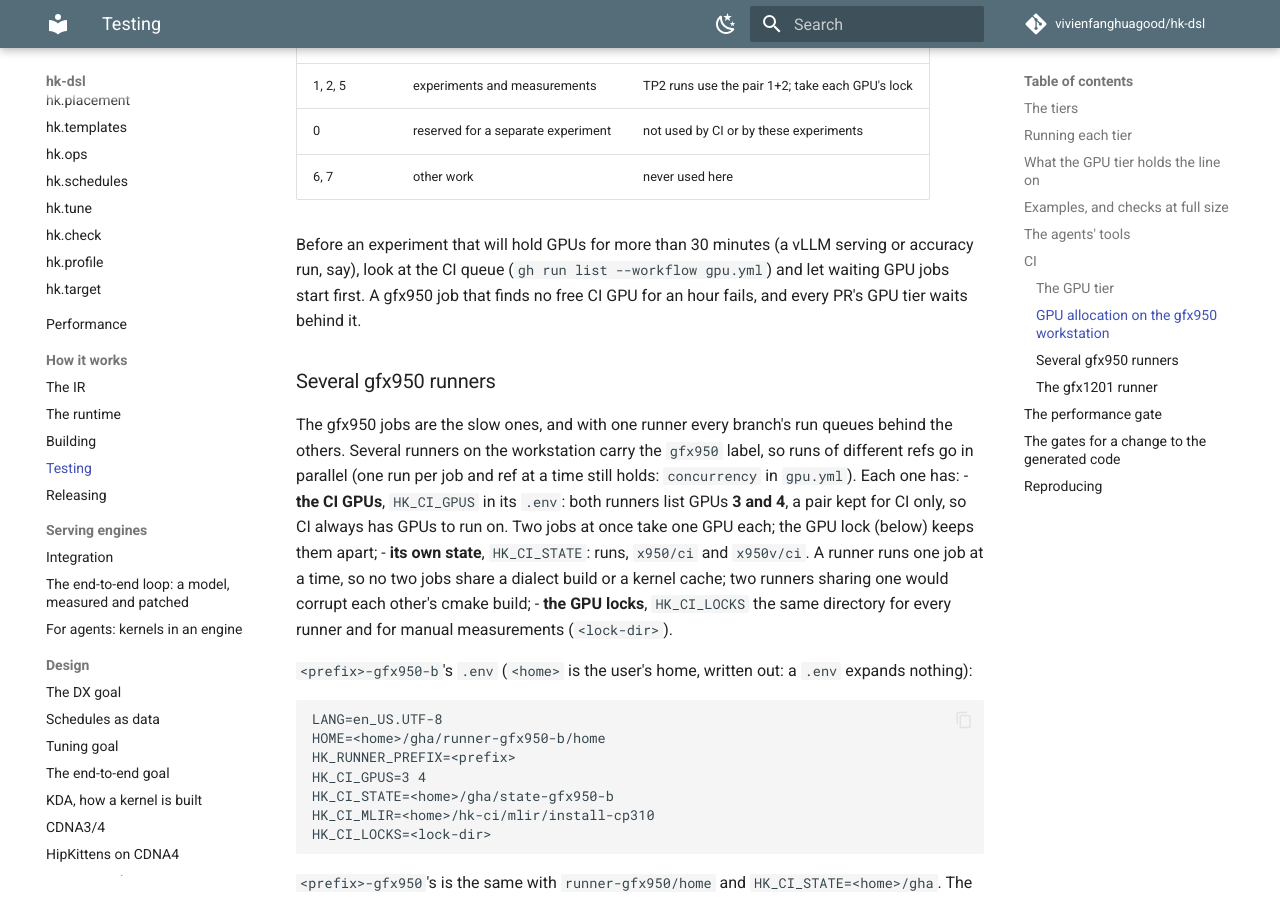
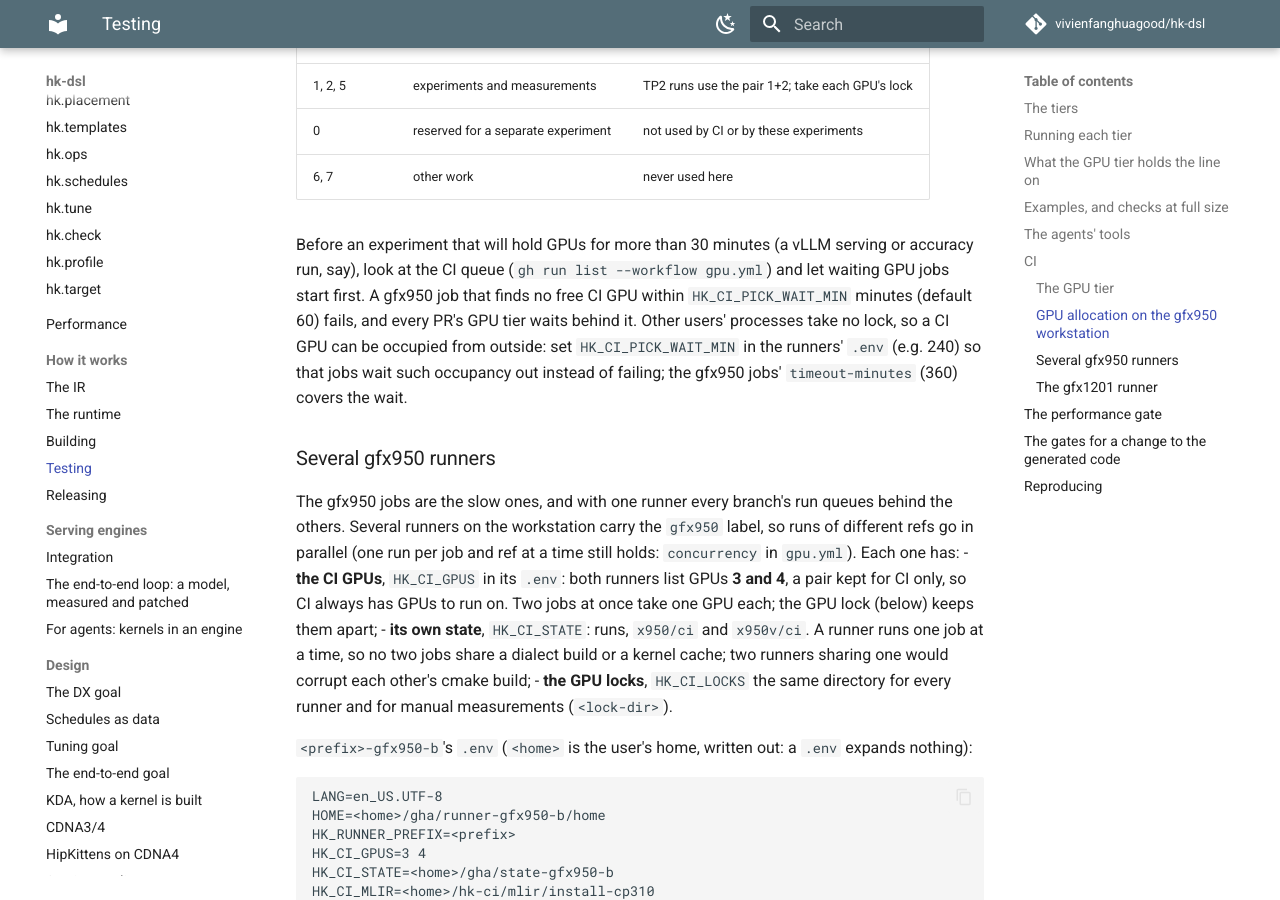
Before and after one commit to vivienfanghuagood/hk-dsl, an MkDocs documentation site: the page built from docs/testing.md, in a window 1280 px wide and 900 px high, scrolled down 9685 px. Built offline with MkDocs 1.6.1 and Material for MkDocs 9.7.7, drawn with Linux system fonts in a browser that asks for light colours; comment, search, counter and statistics services are not loaded; some of the changed text lies outside the part shown.

Commit message:
CI: the gfx950 jobs' wait for a GPU is HK_CI_PICK_WAIT_MIN (runner .env), timeout 360 min
Other users' processes take no GPU lock and can occupy the CI GPUs (3, 4) for hours; a gfx950 job
then failed after its fixed one-hour wait ("no idle MI355X for an hour") and read as a red run.

- run_gfx950.sh: the pick waits HK_CI_PICK_WAIT_MIN minutes (default 60, unchanged behaviour);
  the error names the wait.
- gpu.yml: gfx950 and gfx950-vllm timeout-minutes 120 / 90 -> 360, since the job timeout covers
  the wait as well as the run. Triggers unchanged (push to main, workflow_dispatch).
- docs/testing.md, CHANGELOG: HK_CI_PICK_WAIT_MIN and external occupancy.

Co-Authored-By: Claude <noreply@anthropic.com>

```diff
--- a/docs/testing.md
+++ b/docs/testing.md
@@ -282,7 +282,8 @@ moved it).
 **What the jobs run** (`scripts/ci/`, from the job's checkout):
 - **`run_gfx950.sh`** picks the GPU among its runner's `HK_CI_GPUS` (the
   first whose lock it can take at once, that is under 10% use and 3% VRAM,
-  and whose render node no `hk-gha-*` container has; it waits up to an hour for one), holds that
+  and whose render node no `hk-gha-*` container has; it waits `HK_CI_PICK_WAIT_MIN` minutes for one,
+  default 60), holds that
   GPU's lock until the container is gone, and starts `rocm/pytorch` with that GPU's render node,
   the checkout, the run's directory, CI's own directory, and the MLIR
   install read-only; nothing else of `$HOME`. In it, **`container_run.sh`**
@@ -486,7 +487,10 @@ idle (no job in progress, no `hk-gha-*` container) and start it again.
 Before an experiment that will hold GPUs for more than 30 minutes (a vLLM
 serving or accuracy run, say), look at the CI queue (`gh run list --workflow
 gpu.yml`) and let waiting GPU jobs start first. A gfx950 job that finds no free
-CI GPU for an hour fails, and every PR's GPU tier waits behind it.
+CI GPU within `HK_CI_PICK_WAIT_MIN` minutes (default 60) fails, and every PR's GPU tier waits behind it.
+Other users' processes take no lock, so a CI GPU can be occupied from outside: set
+`HK_CI_PICK_WAIT_MIN` in the runners' `.env` (e.g. 240) so that jobs wait such occupancy out instead of
+failing; the gfx950 jobs' `timeout-minutes` (360) covers the wait.
 
 ### Several gfx950 runners
 
```
Also changed, not shown: CHANGELOG.md (+3 -0 lines), 2 other files.
